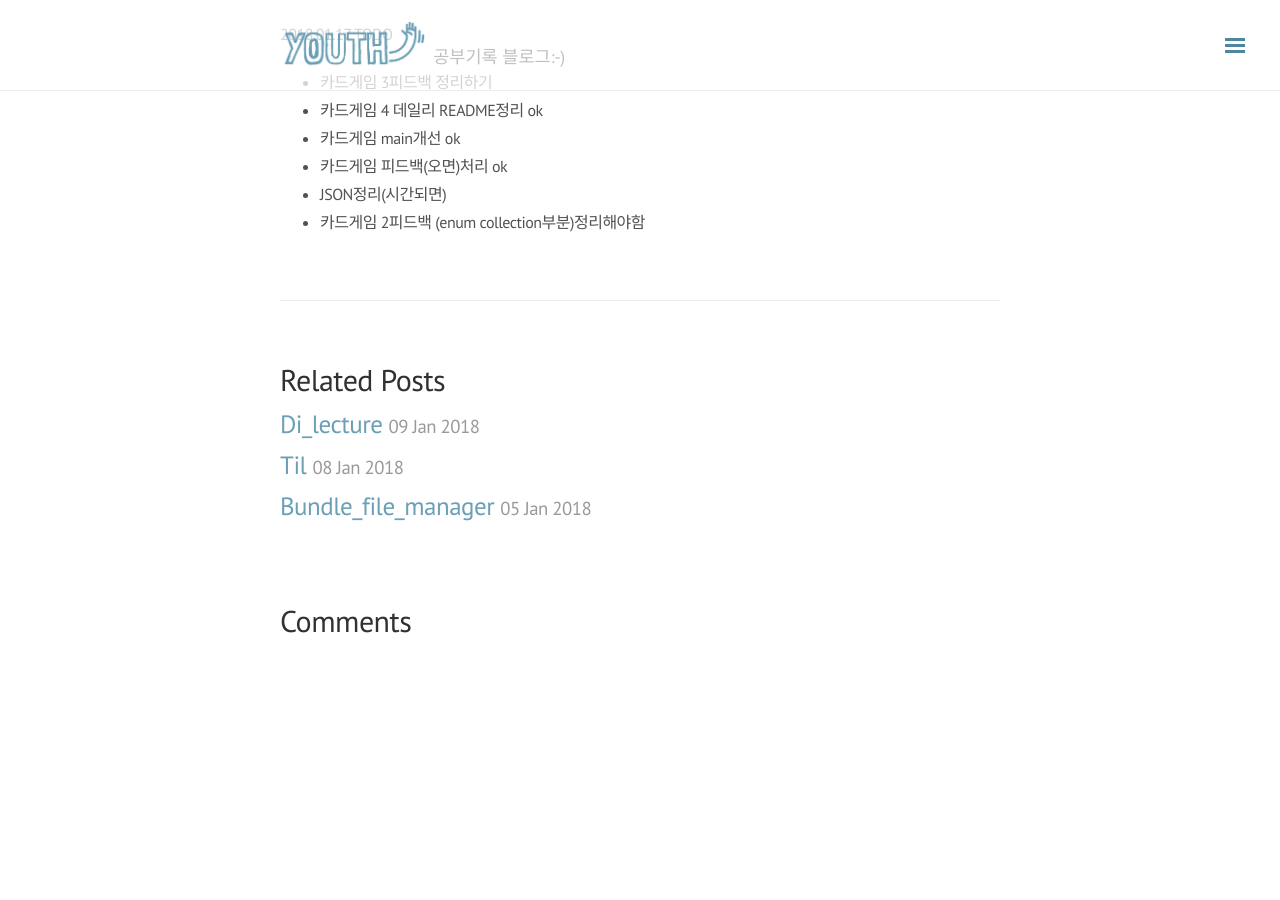
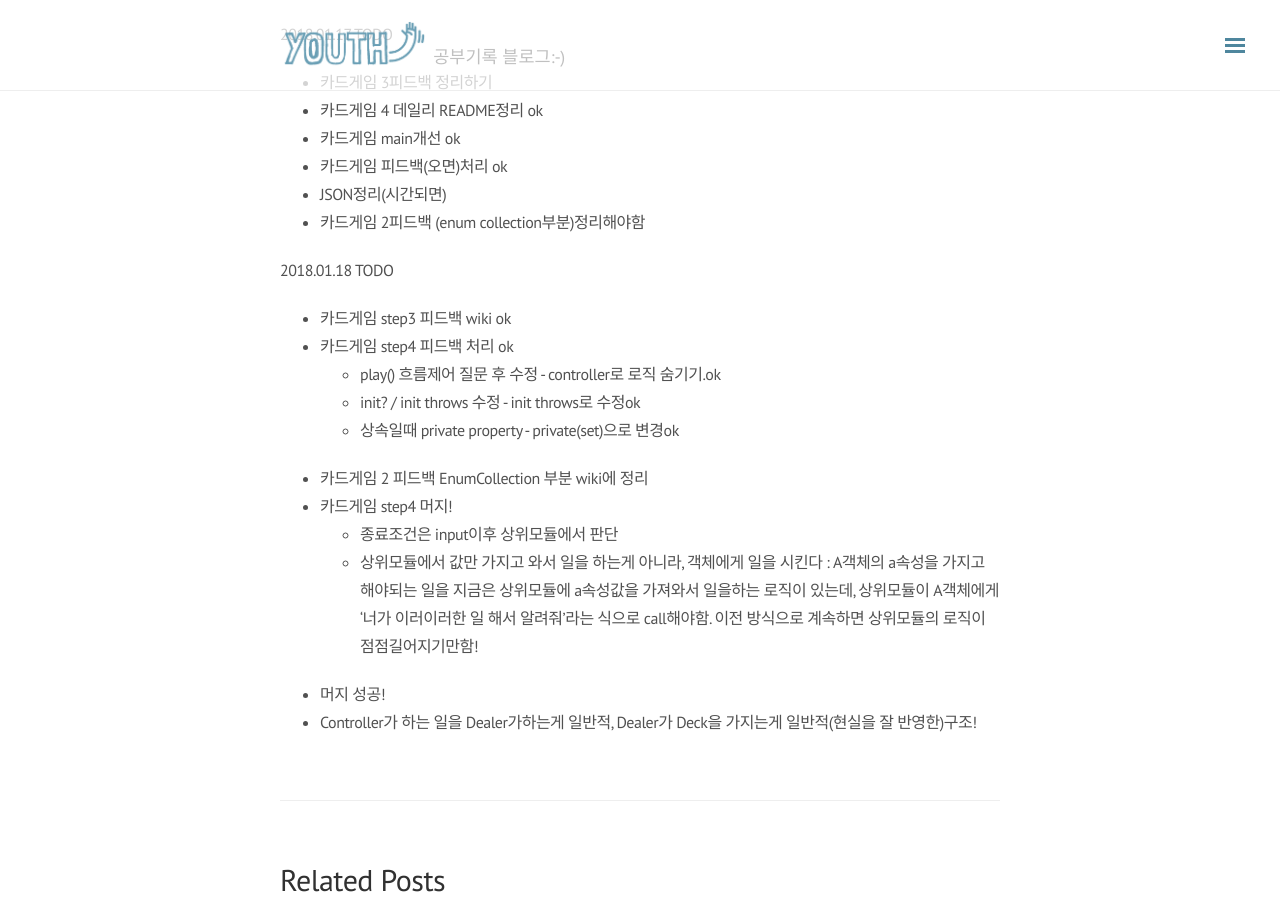
Before and after one commit to jinios/jinios.github.io, a Jekyll site: the page built from _posts/2018-01-15-TIL.md, in a window 1280 px wide and 900 px high, scrolled down 1133 px. Built offline with Jekyll 4.4.1, drawn with Linux system fonts in a browser that asks for light colours; nearby versions of some CDN libraries; our own code applies the rules of GitHub Pages for plain Markdown files; comment, search, counter and statistics services are not loaded; before the commit the page ends 1783 px from its top, so only the background shows below that.

Commit message:
update post

```diff
--- a/_posts/2018-01-15-TIL.md
+++ b/_posts/2018-01-15-TIL.md
@@ -41,3 +41,17 @@ TODO
 - 카드게임 피드백(오면)처리 ok
 - JSON정리(시간되면)
 - 카드게임 2피드백 (enum collection부분)정리해야함
+
+2018.01.18
+TODO
+- 카드게임 step3 피드백 wiki ok
+- 카드게임 step4 피드백 처리 ok
+  - play() 흐름제어 질문 후 수정 - controller로 로직 숨기기.ok
+  - init? / init throws 수정 - init throws로 수정ok
+  - 상속일때 private property - private(set)으로 변경ok
+- 카드게임 2 피드백 EnumCollection 부분 wiki에 정리
+- 카드게임 step4 머지!
+  - 종료조건은 input이후 상위모듈에서 판단
+  - 상위모듈에서 값만 가지고 와서 일을 하는게 아니라, 객체에게 일을 시킨다 : A객체의 a속성을 가지고 해야되는 일을 지금은 상위모듈에 a속성값을 가져와서 일을하는 로직이 있는데, 상위모듈이 A객체에게 '너가 이러이러한 일 해서 알려줘'라는 식으로 call해야함. 이전 방식으로 계속하면 상위모듈의 로직이 점점길어지기만함!
+- 머지 성공!
+- Controller가 하는 일을 Dealer가하는게 일반적, Dealer가 Deck을 가지는게 일반적(현실을 잘 반영한)구조!
```
Also changed, not shown: _posts/cardStep3.md (+15 -1 lines).
